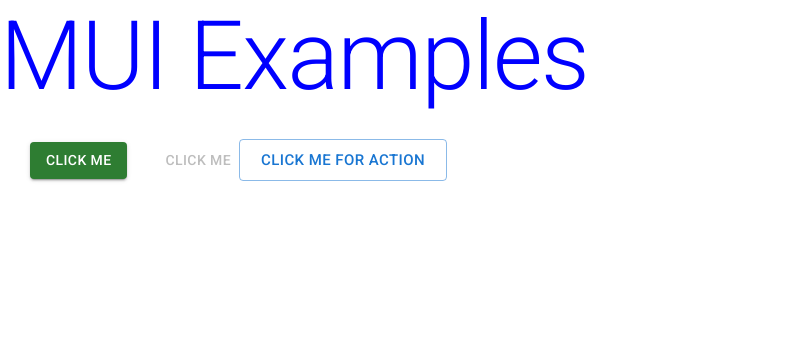
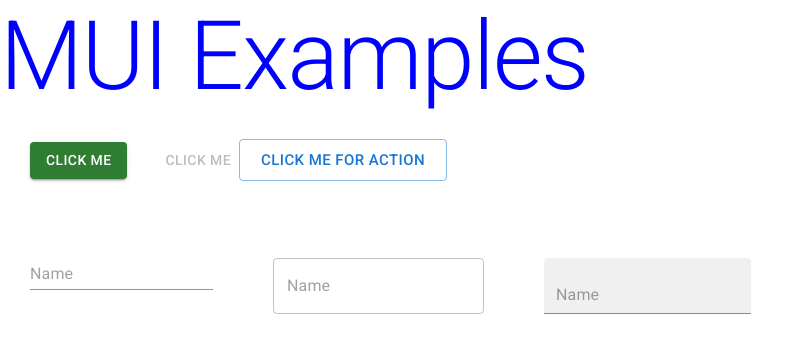
Before and after one commit to KrhystFerrari/mui-examples, a React (Create React App) app: page / in a window 1280 px wide. Shown: the top 352 px of the page, without its empty margins (0-806 px from the left). Built offline with nearby package versions, Linux system fonts and the light colour scheme.

Commit message:
feat: create textField examples

```diff
--- a/src/App.js
+++ b/src/App.js
@@ -1,4 +1,4 @@
-import { Button, Typography } from "@mui/material";
+import { Button, Typography, TextField } from "@mui/material";
 
 function App() {
   return (
@@ -6,17 +6,39 @@
       <Typography variant="h1" component={"h1"} sx={{ color: "blue" }}>
         MUI Examples
       </Typography>
-      <Button
-        variant="contained"
-        color="success"
-        sx={{ margin: "30px" }}
-      >
+      <Button variant="contained" color="success" sx={{ margin: "30px" }}>
         Click Me
       </Button>
-      <Button variant="text" disabled>Click Me</Button>
-      <Button variant="outlined" onClick={() => alert("Clicked !")} size="large">
+      <Button variant="text" disabled>
+        Click Me
+      </Button>
+      <Button
+        variant="outlined"
+        onClick={() => alert("Clicked !")}
+        size="large"
+      >
         Click Me for Action
       </Button>
+      <br />
+      <br />
+      <TextField
+        type="text"
+        placeholder="Name"
+        variant="standard"
+        sx={{ margin: "30px" }}
+      />
+      <TextField
+        type="text"
+        placeholder="Name"
+        variant="outlined"
+        sx={{ margin: "30px" }}
+      />
+      <TextField
+        type="text"
+        placeholder="Name"
+        variant="filled"
+        sx={{ margin: "30px" }}
+      />
     </div>
   );
 }
```
